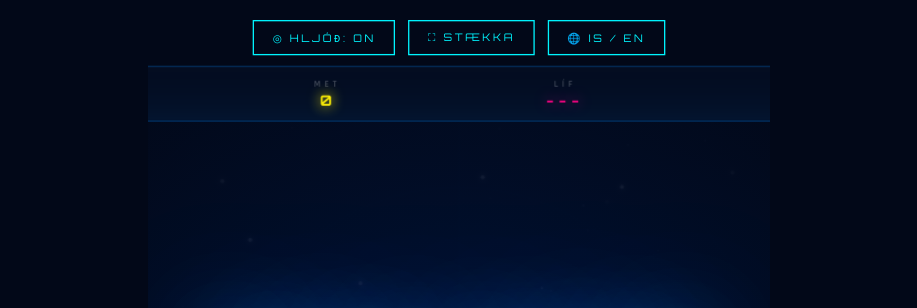
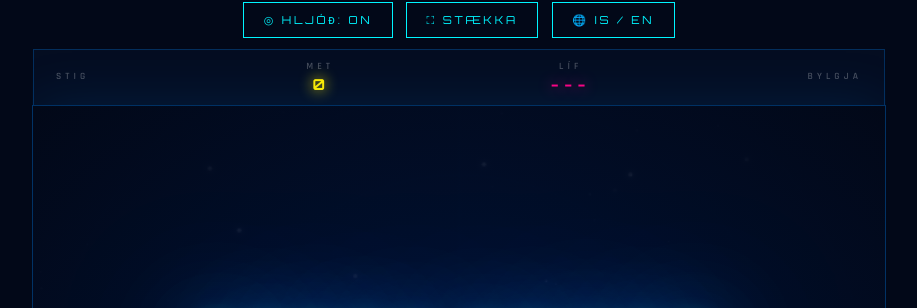
Before and after one commit to singikjartansson/Space-Power, a website: page dist/space_power_10.html in a window 1280 px wide. Shown: the top 308 px of the page, without its empty margins (181-1098 px from the left). Drawn offline with Linux system fonts and the light colour scheme.

Commit message:
Fix fullscreen scaling using CSS zoom instead of transform
Switches from transform:scale() to zoom so layout dimensions update
correctly, preventing content clipping on the sides in fullscreen.
Also adds Nova Bomb powerup that destroys all enemies on screen.

```diff
--- a/dist/space_power_10.html
+++ b/dist/space_power_10.html
@@ -17,7 +17,7 @@ html,body{
   align-items:center;justify-content:center;overflow:hidden;
   font-family:'Orbitron',monospace;color:var(--neon-cyan);
 }
-#wrap{position:relative;display:flex;flex-direction:column;align-items:center;transform-origin:center center;}
+#wrap{position:relative;display:flex;flex-direction:column;align-items:center;}
 
 /* HUD */
 #hud{
@@ -901,13 +901,12 @@ document.addEventListener('keyup',function(e){keys[e.key]=false;if(e.code==='Spa
 
 function fitToWindow(){
   var wrap=document.getElementById('wrap');
-  wrap.style.transform='';
-  var s=Math.min(window.innerWidth/wrap.offsetWidth, window.innerHeight/wrap.offsetHeight)*0.95;
-  if(s!==1) wrap.style.transform='scale('+s.toFixed(4)+')';
+  wrap.style.zoom=1;
+  var s=Math.min(window.innerWidth/wrap.offsetWidth, window.innerHeight/wrap.offsetHeight);
+  wrap.style.zoom=s;
 }
 window.addEventListener('resize',fitToWindow);
 window.addEventListener('load',fitToWindow);
-fitToWindow();
 
 applyLang();
 requestAnimationFrame(loop);
```
